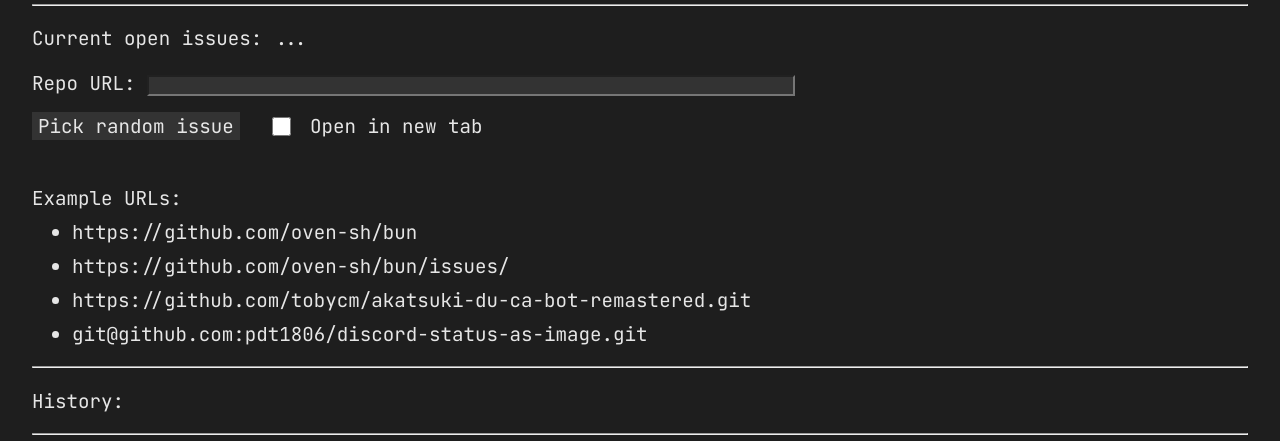
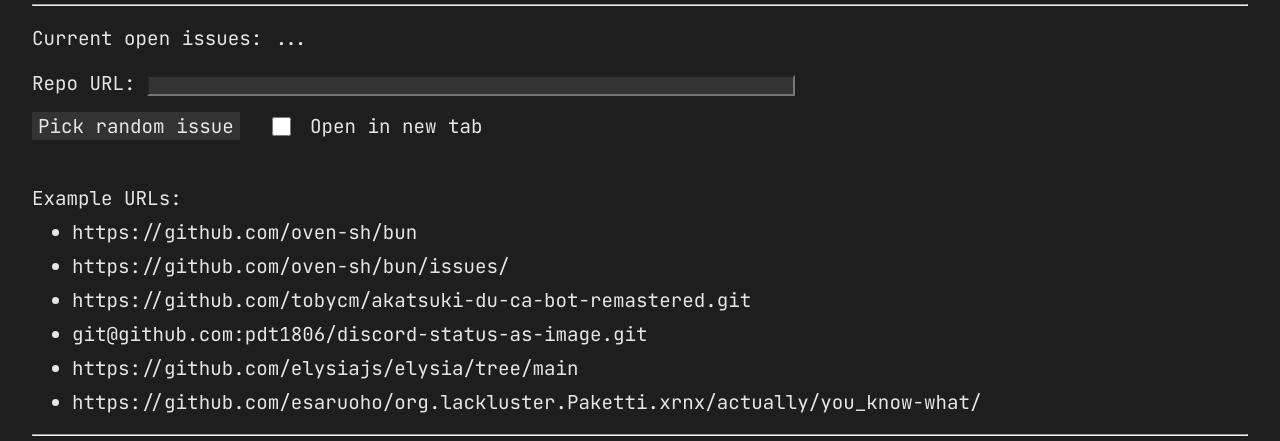
Before and after one commit to tobycm/random-issue-picker, a plain HTML site: page index.html in a window 1280 px wide. Shown: the part 105-546 px from the top of the page. Drawn offline with Linux system fonts and the light colour scheme; grey boxes are pictures that could not be loaded.

```diff
--- a/index.html
+++ b/index.html
@@ -317,6 +317,8 @@
         <li>https://github.com/oven-sh/bun/issues/</li>
         <li>https://github.com/tobycm/akatsuki-du-ca-bot-remastered.git</li>
         <li>git@github.com:pdt1806/discord-status-as-image.git</li>
+        <li>https://github.com/elysiajs/elysia/tree/main</li>
+        <li>https://github.com/esaruoho/org.lackluster.Paketti.xrnx/actually/you_know-what/</li>
       </ul>
     </div>
 
```
